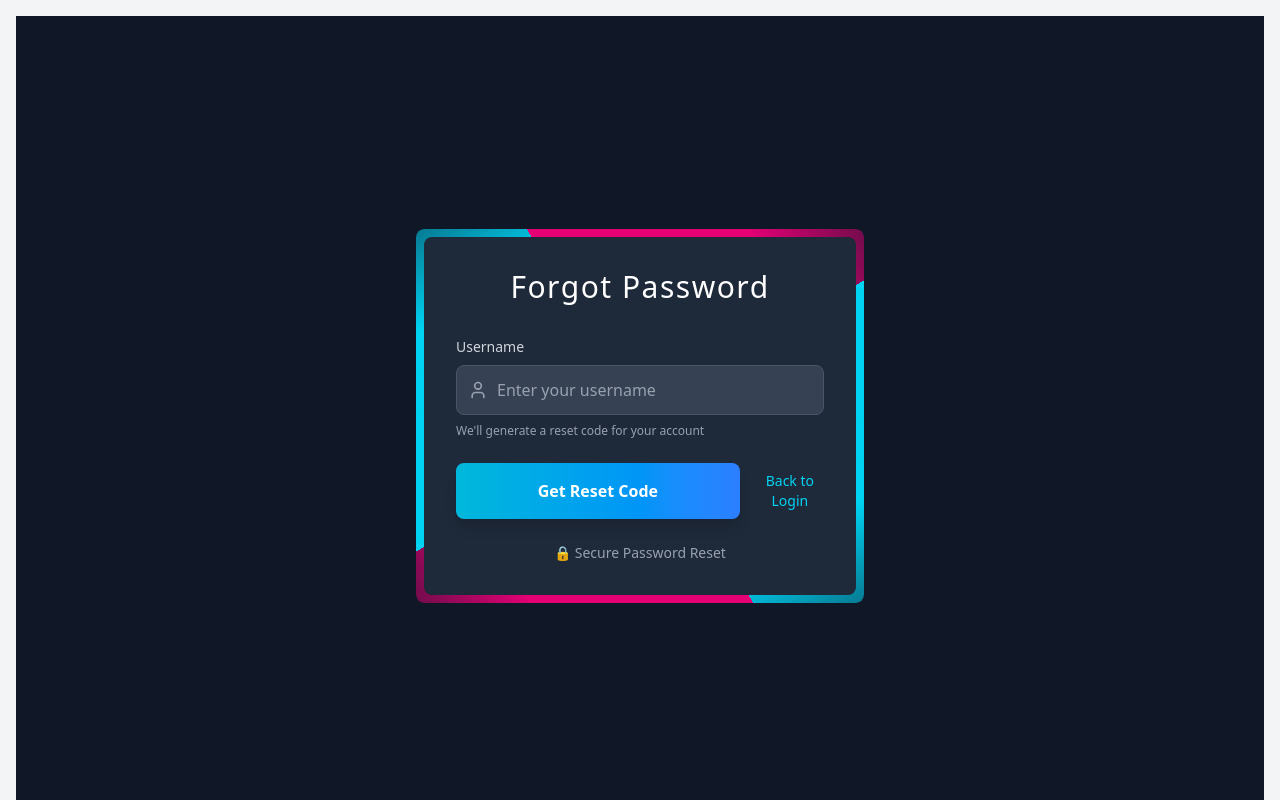
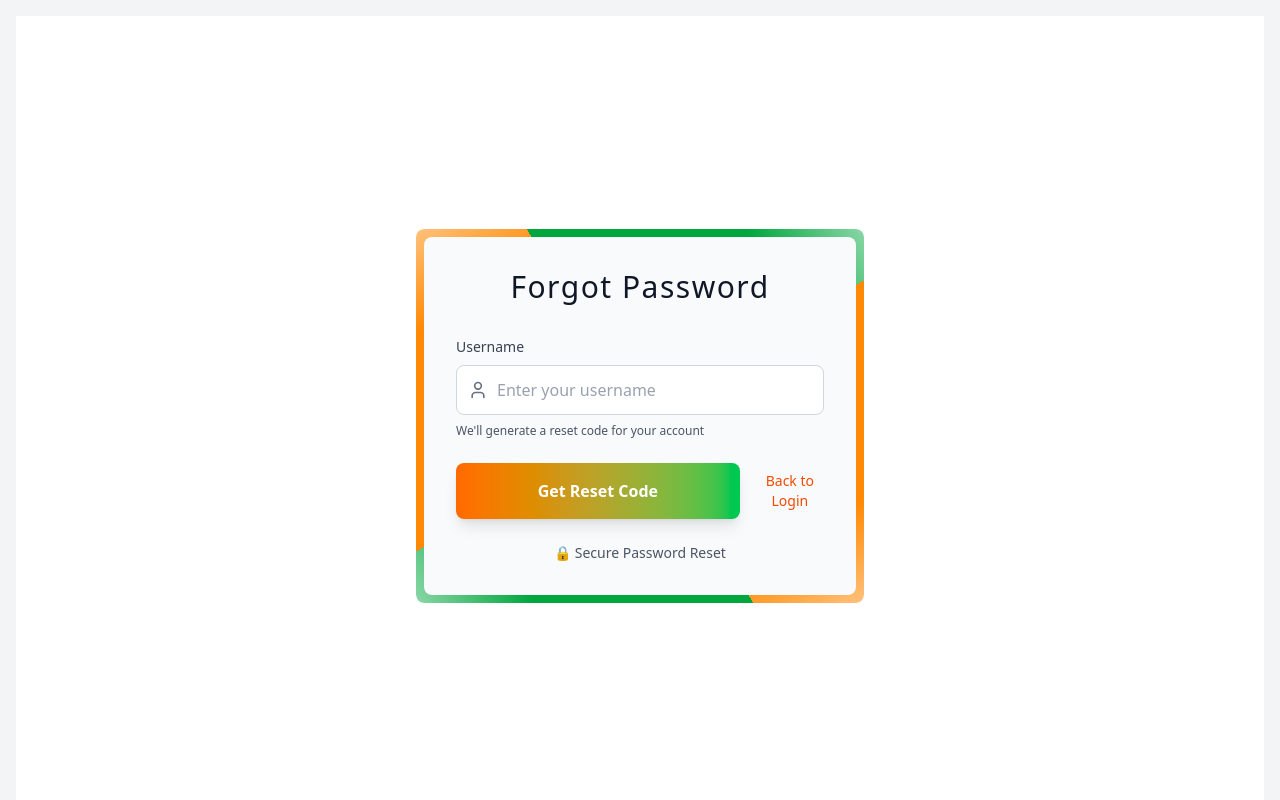
Before and after one commit to hotaeshwar/personalaccounting1, a React (Vite) app: page /forgot-password in a window 1280 px wide. Built offline with nearby package versions, Linux system fonts and the light colour scheme.

Commit message:
Update ForgotPassword.jsx

```diff
--- a/src/components/ForgotPassword.jsx
+++ b/src/components/ForgotPassword.jsx
@@ -255,27 +255,27 @@ const ForgotPassword = () => {
     };
 
     return (
-        <div className="flex justify-center items-center min-h-screen bg-gray-900 px-4 py-8">
-            <div className="relative w-full max-w-md bg-gray-900 rounded-lg overflow-hidden p-2">
+        <div className="flex justify-center items-center min-h-screen bg-white px-4 py-8">
+            <div className="relative w-full max-w-md bg-white rounded-lg overflow-hidden p-2">
                 {/* Animated border effects */}
                 <div className="absolute inset-0 rounded-lg overflow-hidden">
-                    <div className="absolute -top-1/2 -left-1/2 w-full h-full bg-gradient-to-b from-transparent via-cyan-400 to-cyan-400 animate-[spin_6s_linear_infinite] origin-bottom-right"></div>
-                    <div className="absolute -top-1/2 -left-1/2 w-full h-full bg-gradient-to-b from-transparent via-cyan-400 to-cyan-400 animate-[spin_6s_linear_infinite] origin-bottom-right" style={{animationDelay: '-3s'}}></div>
-                    <div className="absolute -top-1/2 -left-1/2 w-full h-full bg-gradient-to-b from-transparent via-pink-600 to-pink-600 animate-[spin_6s_linear_infinite] origin-bottom-right" style={{animationDelay: '-1.5s'}}></div>
-                    <div className="absolute -top-1/2 -left-1/2 w-full h-full bg-gradient-to-b from-transparent via-pink-600 to-pink-600 animate-[spin_6s_linear_infinite] origin-bottom-right" style={{animationDelay: '-4.5s'}}></div>
+                    <div className="absolute -top-1/2 -left-1/2 w-full h-full bg-gradient-to-b from-transparent via-orange-400 to-orange-400 animate-[spin_6s_linear_infinite] origin-bottom-right"></div>
+                    <div className="absolute -top-1/2 -left-1/2 w-full h-full bg-gradient-to-b from-transparent via-orange-400 to-orange-400 animate-[spin_6s_linear_infinite] origin-bottom-right" style={{animationDelay: '-3s'}}></div>
+                    <div className="absolute -top-1/2 -left-1/2 w-full h-full bg-gradient-to-b from-transparent via-green-600 to-green-600 animate-[spin_6s_linear_infinite] origin-bottom-right" style={{animationDelay: '-1.5s'}}></div>
+                    <div className="absolute -top-1/2 -left-1/2 w-full h-full bg-gradient-to-b from-transparent via-green-600 to-green-600 animate-[spin_6s_linear_infinite] origin-bottom-right" style={{animationDelay: '-4.5s'}}></div>
                 </div>
 
                 {/* Form container */}
-                <div className="relative bg-gray-800 rounded-lg p-6 sm:p-8 z-10">
-                    <h2 className="text-white font-medium text-center tracking-wider text-2xl sm:text-3xl mb-8">
+                <div className="relative bg-gray-50 rounded-lg p-6 sm:p-8 z-10">
+                    <h2 className="text-gray-900 font-medium text-center tracking-wider text-2xl sm:text-3xl mb-8">
                         {step === 1 ? 'Forgot Password' : step === 2 ? 'Verify Code' : 'Reset Password'}
                     </h2>
 
                     {message.text && (
                         <div className={`${
-                            message.type === 'error' ? 'bg-red-900 bg-opacity-50 text-red-300 border-red-700' :
-                            message.type === 'info' ? 'bg-blue-900 bg-opacity-50 text-blue-300 border-blue-700' :
-                            'bg-green-900 bg-opacity-50 text-green-300 border-green-700'
+                            message.type === 'error' ? 'bg-red-100 text-red-700 border-red-300' :
+                            message.type === 'info' ? 'bg-blue-100 text-blue-700 border-blue-300' :
+                            'bg-green-100 text-green-700 border-green-300'
                         } p-3 rounded-md mb-6 border flex items-start`}>
                             {message.type === 'error' ? (
                                 <AlertCircle className="h-5 w-5 mr-2 flex-shrink-0 mt-0.5" />
@@ -287,35 +287,36 @@ const ForgotPassword = () => {
                     )}
 
                     {step === 1 && (
-                        <form onSubmit={handleRequestReset} className="space-y-6">
+                        <div className="space-y-6">
                             <div className="w-full">
-                                <label className="block text-gray-300 text-sm font-medium mb-2">
+                                <label className="block text-gray-700 text-sm font-medium mb-2">
                                     Username
                                 </label>
                                 <div className="relative">
-                                    <User className="absolute left-3 top-1/2 transform -translate-y-1/2 h-5 w-5 text-gray-400" />
+                                    <User className="absolute left-3 top-1/2 transform -translate-y-1/2 h-5 w-5 text-gray-500" />
                                     <input
                                         type="text"
                                         name="username"
                                         required
                                         value={username}
                                         onChange={(e) => setUsername(e.target.value)}
-                                        className="w-full py-3 px-4 pl-10 bg-gray-700 border border-gray-600 rounded-lg text-white text-base placeholder-gray-400 transition-all duration-300 outline-none focus:border-cyan-400 focus:ring-2 focus:ring-cyan-400 focus:ring-opacity-50 hover:border-gray-500"
+                                        className="w-full py-3 px-4 pl-10 bg-white border border-gray-300 rounded-lg text-gray-900 text-base placeholder-gray-400 transition-all duration-300 outline-none focus:border-orange-400 focus:ring-2 focus:ring-orange-400 focus:ring-opacity-50 hover:border-gray-400"
                                         placeholder="Enter your username"
                                         disabled={isLoading}
                                         autoComplete="username"
                                     />
                                 </div>
-                                <p className="text-xs text-gray-400 mt-2">
+                                <p className="text-xs text-gray-600 mt-2">
                                     We'll generate a reset code for your account
                                 </p>
                             </div>
 
                             <div className="flex flex-col sm:flex-row items-center justify-between gap-4">
                                 <button
-                                    type="submit"
+                                    type="button"
+                                    onClick={handleRequestReset}
                                     disabled={isLoading}
-                                    className="w-full py-3 sm:py-4 bg-gradient-to-r from-cyan-500 to-blue-500 text-white font-semibold rounded-lg hover:from-cyan-600 hover:to-blue-600 active:from-cyan-700 active:to-blue-700 transition-all duration-300 disabled:opacity-50 disabled:cursor-not-allowed shadow-lg hover:shadow-xl text-base"
+                                    className="w-full py-3 sm:py-4 bg-gradient-to-r from-orange-500 to-green-500 text-white font-semibold rounded-lg hover:from-orange-600 hover:to-green-600 active:from-orange-700 active:to-green-700 transition-all duration-300 disabled:opacity-50 disabled:cursor-not-allowed shadow-lg hover:shadow-xl text-base"
                                 >
                                     {isLoading ? (
                                         <span className="flex items-center justify-center">
@@ -331,42 +332,43 @@ const ForgotPassword = () => {
                                 </button>
                                 <Link
                                     to="/login"
-                                    className="w-full sm:w-auto text-center text-cyan-400 text-sm hover:text-cyan-300 transition-colors duration-300"
+                                    className="w-full sm:w-auto text-center text-orange-600 text-sm hover:text-orange-700 transition-colors duration-300"
                                 >
                                     Back to Login
                                 </Link>
                             </div>
-                        </form>
+                        </div>
                     )}
 
                     {step === 2 && (
-                        <form onSubmit={handleVerifyCode} className="space-y-6">
+                        <div className="space-y-6">
                             <div className="w-full">
-                                <label className="block text-gray-300 text-sm font-medium mb-2">
+                                <label className="block text-gray-700 text-sm font-medium mb-2">
                                     Reset Code
                                 </label>
                                 <div className="relative">
-                                    <Key className="absolute left-3 top-1/2 transform -translate-y-1/2 h-5 w-5 text-gray-400" />
+                                    <Key className="absolute left-3 top-1/2 transform -translate-y-1/2 h-5 w-5 text-gray-500" />
                                     <input
                                         type="text"
                                         name="resetCode"
                                         required
                                         value={resetCode}
                                         onChange={(e) => setResetCode(e.target.value.replace(/\D/g, '').slice(0, 6))}
-                                        className="w-full py-3 px-4 pl-10 bg-gray-700 border border-gray-600 rounded-lg text-white text-base placeholder-gray-400 transition-all duration-300 outline-none focus:border-cyan-400 focus:ring-2 focus:ring-cyan-400 focus:ring-opacity-50 hover:border-gray-500 text-center text-lg tracking-widest font-mono"
+                                        className="w-full py-3 px-4 pl-10 bg-white border border-gray-300 rounded-lg text-gray-900 text-base placeholder-gray-400 transition-all duration-300 outline-none focus:border-orange-400 focus:ring-2 focus:ring-orange-400 focus:ring-opacity-50 hover:border-gray-400 text-center text-lg tracking-widest font-mono"
                                         placeholder="000000"
                                         disabled={isLoading}
                                         maxLength={6}
                                     />
                                 </div>
-                                <p className="text-xs text-gray-400 mt-2">
+                                <p className="text-xs text-gray-600 mt-2">
                                     Enter the 6-digit code sent to your account
                                 </p>
                             </div>
 
                             <div className="flex flex-col sm:flex-row items-center justify-between gap-4">
                                 <button
-                                    type="submit"
+                                    type="button"
+                                    onClick={handleVerifyCode}
                                     disabled={isLoading}
                                     className="w-full py-3 sm:py-4 bg-gradient-to-r from-green-500 to-green-600 text-white font-semibold rounded-lg hover:from-green-600 hover:to-green-700 active:from-green-700 active:to-green-800 transition-all duration-300 disabled:opacity-50 disabled:cursor-not-allowed shadow-lg hover:shadow-xl text-base"
                                 >
@@ -386,37 +388,37 @@ const ForgotPassword = () => {
                                     <button
                                         type="button"
                                         onClick={() => setStep(1)}
-                                        className="text-cyan-400 text-sm hover:text-cyan-300 transition-colors duration-300"
+                                        className="text-orange-600 text-sm hover:text-orange-700 transition-colors duration-300"
                                     >
                                         Back
                                     </button>
                                     <button
                                         type="button"
                                         onClick={resetFlow}
-                                        className="text-gray-400 text-sm hover:text-gray-300 transition-colors duration-300"
+                                        className="text-gray-600 text-sm hover:text-gray-700 transition-colors duration-300"
                                     >
                                         Start Over
                                     </button>
                                 </div>
                             </div>
-                        </form>
+                        </div>
                     )}
 
                     {step === 3 && (
-                        <form onSubmit={handleResetPassword} className="space-y-6">
+                        <div className="space-y-6">
                             <div className="w-full">
-                                <label className="block text-gray-300 text-sm font-medium mb-2">
+                                <label className="block text-gray-700 text-sm font-medium mb-2">
                                     New Password
                                 </label>
                                 <div className="relative">
-                                    <Shield className="absolute left-3 top-1/2 transform -translate-y-1/2 h-5 w-5 text-gray-400" />
+                                    <Shield className="absolute left-3 top-1/2 transform -translate-y-1/2 h-5 w-5 text-gray-500" />
                                     <input
                                         type={showPassword ? "text" : "password"}
                                         name="newPassword"
                                         required
                                         value={newPassword}
                                         onChange={(e) => setNewPassword(e.target.value)}
-                                        className="w-full py-3 px-4 pl-10 pr-12 bg-gray-700 border border-gray-600 rounded-lg text-white text-base placeholder-gray-400 transition-all duration-300 outline-none focus:border-cyan-400 focus:ring-2 focus:ring-cyan-400 focus:ring-opacity-50 hover:border-gray-500"
+                                        className="w-full py-3 px-4 pl-10 pr-12 bg-white border border-gray-300 rounded-lg text-gray-900 text-base placeholder-gray-400 transition-all duration-300 outline-none focus:border-orange-400 focus:ring-2 focus:ring-orange-400 focus:ring-opacity-50 hover:border-gray-400"
                                         placeholder="Enter new password (min 6 characters)"
                                         disabled={isLoading}
                                         minLength={6}
@@ -424,7 +426,7 @@ const ForgotPassword = () => {
                                     />
                                     <button
                                         type="button"
-                                        className="absolute right-3 top-1/2 transform -translate-y-1/2 text-gray-400 hover:text-white transition-colors duration-300"
+                                        className="absolute right-3 top-1/2 transform -translate-y-1/2 text-gray-500 hover:text-gray-900 transition-colors duration-300"
                                         onClick={() => setShowPassword(!showPassword)}
                                     >
                                         {showPassword ? '🙈' : '👁️'}
@@ -433,18 +435,18 @@ const ForgotPassword = () => {
                             </div>
 
                             <div className="w-full">
-                                <label className="block text-gray-300 text-sm font-medium mb-2">
+                                <label className="block text-gray-700 text-sm font-medium mb-2">
                                     Confirm Password
                                 </label>
                                 <div className="relative">
-                                    <Shield className="absolute left-3 top-1/2 transform -translate-y-1/2 h-5 w-5 text-gray-400" />
+                                    <Shield className="absolute left-3 top-1/2 transform -translate-y-1/2 h-5 w-5 text-gray-500" />
                                     <input
                                         type={showPassword ? "text" : "password"}
                                         name="confirmPassword"
                                         required
                                         value={confirmPassword}
                                         onChange={(e) => setConfirmPassword(e.target.value)}
-                                        className="w-full py-3 px-4 pl-10 bg-gray-700 border border-gray-600 rounded-lg text-white text-base placeholder-gray-400 transition-all duration-300 outline-none focus:border-cyan-400 focus:ring-2 focus:ring-cyan-400 focus:ring-opacity-50 hover:border-gray-500"
+                                        className="w-full py-3 px-4 pl-10 bg-white border border-gray-300 rounded-lg text-gray-900 text-base placeholder-gray-400 transition-all duration-300 outline-none focus:border-orange-400 focus:ring-2 focus:ring-orange-400 focus:ring-opacity-50 hover:border-gray-400"
                                         placeholder="Confirm new password"
                                         disabled={isLoading}
                                         minLength={6}
@@ -455,7 +457,8 @@ const ForgotPassword = () => {
 
                             <div className="flex flex-col sm:flex-row items-center justify-between gap-4">
                                 <button
-                                    type="submit"
+                                    type="button"
+                                    onClick={handleResetPassword}
                                     disabled={isLoading}
                                     className="w-full py-3 sm:py-4 bg-gradient-to-r from-green-500 to-green-600 text-white font-semibold rounded-lg hover:from-green-600 hover:to-green-700 active:from-green-700 active:to-green-800 transition-all duration-300 disabled:opacity-50 disabled:cursor-not-allowed shadow-lg hover:shadow-xl text-base"
                                 >
@@ -474,16 +477,16 @@ const ForgotPassword = () => {
                                 <button
                                     type="button"
                                     onClick={() => setStep(2)}
-                                    className="w-full sm:w-auto text-center text-cyan-400 text-sm hover:text-cyan-300 transition-colors duration-300"
+                                    className="w-full sm:w-auto text-center text-orange-600 text-sm hover:text-orange-700 transition-colors duration-300"
                                 >
                                     Back
                                 </button>
                             </div>
-                        </form>
+                        </div>
                     )}
 
                     <div className="mt-6 text-center">
-                        <p className="text-gray-400 text-xs sm:text-sm">
+                        <p className="text-gray-600 text-xs sm:text-sm">
                             🔒 Secure Password Reset
                         </p>
                     </div>
```
